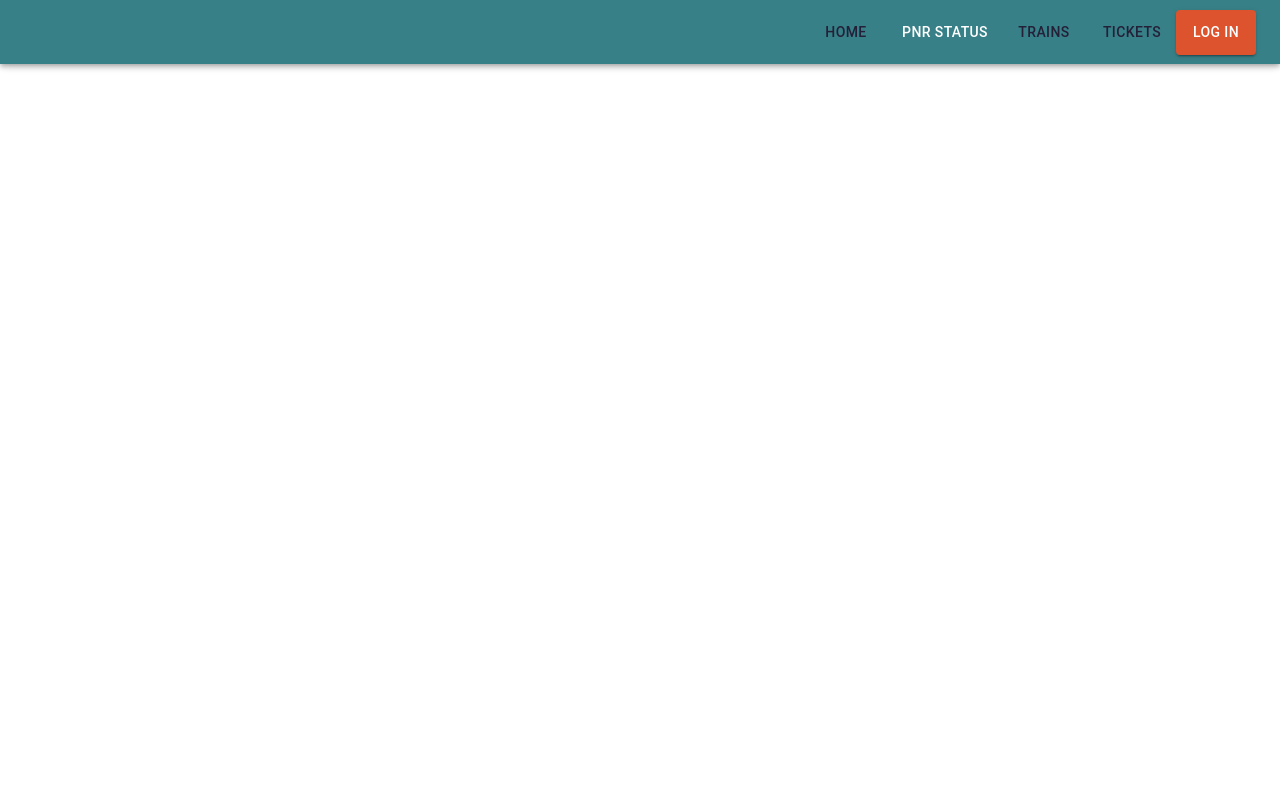
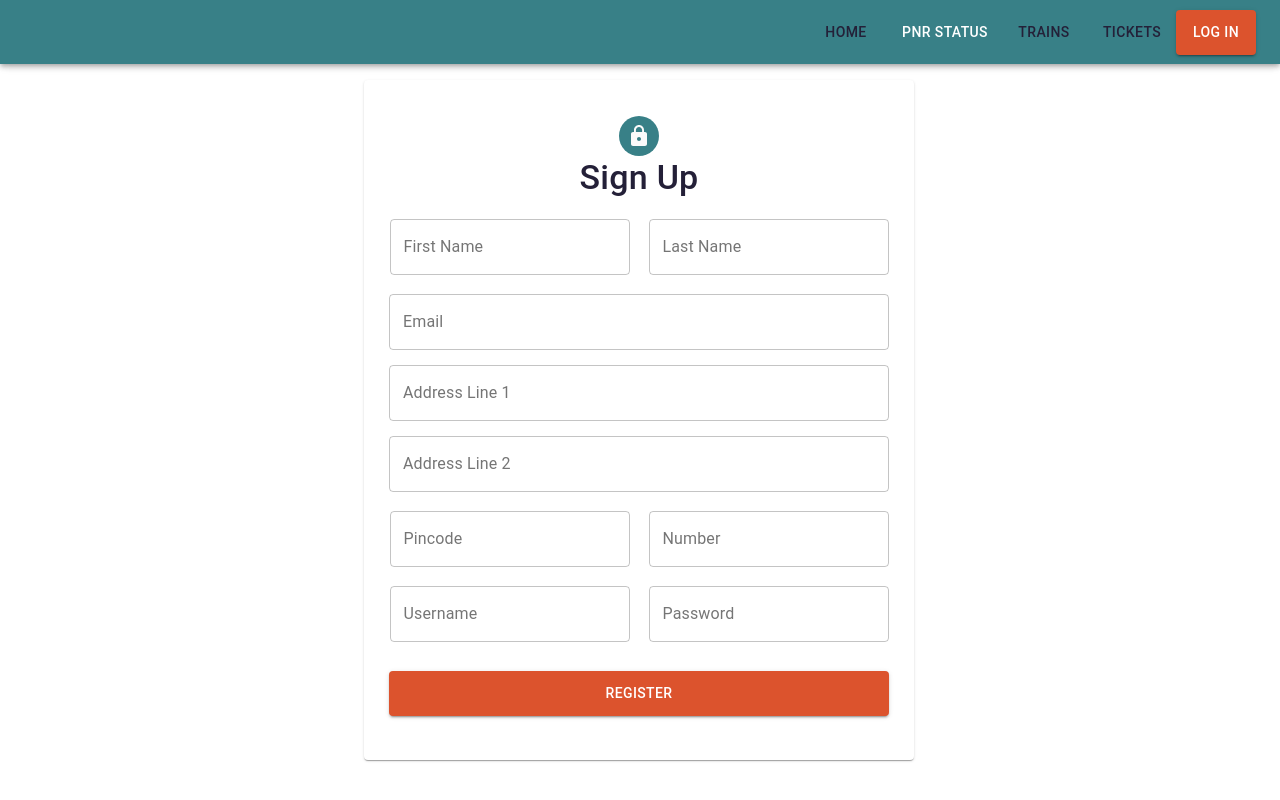
Before and after one commit to MohitJain617/NEXTRail, a React app in the folder NEXTRail/frontend/: page /signup in a window 1280 px wide. Built offline with nearby package versions, Linux system fonts and the light colour scheme; the HTML template or start-up script is replaced by a standard one.

Commit message:
Added SignUpPage

```diff
--- a/NEXTRail/frontend/src/components/HomePage.js
+++ b/NEXTRail/frontend/src/components/HomePage.js
@@ -12,6 +12,7 @@ import PnrPageDetails from "./PnrPageDetails";
 import NavBar from "./NavBar";
 import TrainBwStation from "./TrainBwStation";
 import LogInPage from "./LogInPage";
+import SignUpPage from "./SignUpPage";
 
 export default class HomePage extends Component {
   constructor(props) {
@@ -29,6 +30,7 @@ export default class HomePage extends Component {
             <Route path='/search' element={<TrainBwStation />}/>
             <Route path='/pnr' element={<PnrPageDetails />}/>
             <Route path='/login' element={<LogInPage />}/>
+            <Route path='/signup' element={<SignUpPage />}/>
         </Routes>
     </Router>
   }
--- /dev/null
+++ b/NEXTRail/frontend/src/components/SignUpPage.js
@@ -0,0 +1,120 @@
+import React, { Component } from "react";
+import { Typography, AppBar, Avatar, Card, CardContent, CssBaseline, Grid, Toolbar, Container, Button, Box, TextField } from "@material-ui/core";
+import LockOutlinedIcon from '@material-ui/icons/Lock';
+
+const textboxsmall = {
+	width: "240px",
+	height: "55px",
+	fontSize: "14px",
+	backgroundColor: "#FFFFFF"
+};
+
+const textboxbig = {
+	width: "500px",
+	height: "55px",
+	fontSize: "14px",
+	backgroundColor: "#FFFFFF"
+};
+
+
+
+const loginbut = {
+	backgroundColor: '#DC532D',
+	color: '#FFFFFF',
+	width: "500px",
+	height: "45px",
+	fontSize: "14px"
+};
+
+const appbarlogin = {
+	marginTop: "5px",
+	backgroundColor: '#FFFDF8',
+	color: '#DC532D',
+	width: "80px",
+	height: "45px",
+	fontSize: "14px"
+}
+
+const signup = {
+	color: '#242038',
+	width: "112px",
+	height: "20px",
+	fontSize: "12px"
+};
+
+export default class NavBar extends Component {
+	constructor(props) {
+		super(props);
+	}
+
+	render() {
+		return (
+			<div>
+				<Container maxWidth="sm" style={{
+					marginTop: '80px'
+				}}>
+					<Card style={{ display: "block", height: "680px", width: "550px" }}>
+						<CardContent>
+							<div align="center">
+								<Avatar sx={{ m: 1 }} style={{ backgroundColor: "#388087", marginTop: "20px" }}>
+									<LockOutlinedIcon />
+								</Avatar>
+								<Typography style={{ fontWeight: 500, color: '#242038', marginTop: '1px' }} variant="h4" align="center" position="relative" gutterBottom>
+									Sign Up
+								</Typography>
+							</div>
+							<div style={{ marginTop: "20px" }}>
+								<Grid container spacing={0} align="center" direction="row">
+									<Grid item xs={6}>
+										<TextField style={textboxsmall} id="outlined-basic" label="First Name" variant="outlined" />
+									</Grid>
+									<Grid item xs={6}>
+										<TextField style={textboxsmall} id="outlined-basic" label="Last Name" variant="outlined" />
+									</Grid>
+								</Grid>
+								<div style={{ marginTop: "20px" }}>
+									<Grid container spacing={2} align="center" direction="column">
+										<Grid item xs={16} marginTop="20px">
+											<TextField style={textboxbig} id="outlined-basic" label="Email" variant="outlined" />
+										</Grid>
+										<Grid item xs={16} marginTop="20px">
+											<TextField style={textboxbig} id="outlined-basic" label="Address Line 1" variant="outlined" />
+										</Grid>
+										<Grid item xs={16} marginTop="20px">
+											<TextField style={textboxbig} id="outlined-basic" label="Address Line 2" variant="outlined" />
+										</Grid>
+									</Grid>
+								</div>
+								<div style={{ marginTop: "20px" }}>
+									<Grid container spacing={0} align="center" direction="row">
+										<Grid item xs={6}>
+											<TextField style={textboxsmall} id="outlined-basic" label="Pincode" variant="outlined" />
+										</Grid>
+										<Grid item xs={6}>
+											<TextField style={textboxsmall} id="outlined-basic" label="Number" variant="outlined" />
+										</Grid>
+									</Grid>
+								</div>
+								<div style={{ marginTop: "20px" }}>
+									<Grid container spacing={0} align="center" direction="row">
+										<Grid item xs={6}>
+											<TextField style={textboxsmall} id="outlined-basic" label="Username" variant="outlined" />
+										</Grid>
+										<Grid item xs={6}>
+											<TextField style={textboxsmall} id="outlined-basic" label="Password" variant="outlined" />
+										</Grid>
+									</Grid>
+								</div>
+								<Grid container spacing={2} align="center" direction="column">
+									<Grid item xs={16} style={{ marginTop: "30px" }}>
+										<Button style={loginbut} variant="contained">Register</Button>
+									</Grid>
+								</Grid>
+							</div>
+						</CardContent>
+					</Card>
+				</Container>
+			</div>
+		);
+	}
+}
--- a/NEXTRail/frontend/src/components/TrainBwStation.js
+++ b/NEXTRail/frontend/src/components/TrainBwStation.js
@@ -1,5 +1,5 @@
 import React, { Component } from "react";
-import {Typography, AppBar,MenuItem, Card, CardAction, CardContent, CardMedia, CssBaseline, Grid, Toolbar, Container, Button, Box, TextField} from "@material-ui/core";
+import { Typography, AppBar, MenuItem, Card, CardAction, CardContent, CardMedia, CssBaseline, Grid, Toolbar, Container, Button, Box, TextField } from "@material-ui/core";
 
 
 const categoryDB = [
@@ -46,49 +46,49 @@ export default class TrainBwStation extends Component {
         super(props);
     }
 
-    render(){
+    render() {
         return (
             <div>
                 <Container maxWidth="sm" style={{
                     marginTop: '180px'
                 }}>
-                <Typography style={{ color:"#242038",fontWeight:550}} variant="h3" color="common.white" justifyContent = "center" align = "center" position="relative" gutterBottom>
+                    <Typography style={{ color: "#242038", fontWeight: 550 }} variant="h3" color="common.white" justifyContent="center" align="center" position="relative" gutterBottom>
                         Powering the next gen of railways in India.
                     </Typography>
                 </Container>
-            <Container align = "center" >
+                <Container align="center" >
                     <div>
-                    <Grid container spacing = {0} align = "center" justifyContent = "center">
-                        <Grid item xs = {0}>
+                        <Grid container spacing={0} align="center" justifyContent="center">
+                            <Grid item xs={0}>
                                 <TextField style={{
                                     fontSize: "14px",
                                     backgroundColor: "#FFFFFF",
                                 }}
                                     id="outlined-basic" label="From" variant="outlined" />
                             </Grid>
-                        <Grid item xs = {0} >
+                            <Grid item xs={0} >
                                 <TextField style={{
                                     fontSize: "14px",
                                     backgroundColor: "#FFFFFF",
                                 }}
                                     id="outlined-basic" label="To" variant="outlined" />
                             </Grid>
-                        <Grid item xs = {0}>
+                            <Grid item xs={0}>
                                 <TextField style={{
                                     fontSize: "14px",
                                     backgroundColor: "#FFFFFF",
                                 }}
-                                    id="outlined-basic" label="Date" type = "date" defaultValue = "2022-04-18" variant="outlined"
+                                    id="outlined-basic" label="Date" type="date" defaultValue="2022-04-18" variant="outlined"
                                     sx={{ width: 220 }}
-                                    InputLabelProps={{shrink: true,}} />
+                                    InputLabelProps={{ shrink: true, }} />
                             </Grid>
-                        <Grid item xs = {0}>
+                            <Grid item xs={0}>
                                 <TextField style={{
                                     width: "302px",
                                     height: "55px",
                                     fontSize: "14px",
                                     backgroundColor: "#FFFFFF",
-                                    }} select required= 'true' size = "medium"
+                                }} select required='true' size="medium"
                                     id="outlined-basic" label="Class Type" variant="outlined" >
                                     {categoryDB.map((option) => (
                                         <MenuItem key={option.value} value={option.value}>
@@ -98,7 +98,7 @@ export default class TrainBwStation extends Component {
 
                                 </TextField>
                             </Grid>
-                        <Grid item xs = {0}>
+                            <Grid item xs={0}>
                                 <Button style={{
                                     backgroundColor: "#DC532D",
                                     color: '#FFFFFF',
```
Also changed, not shown: 1 other file (tests, documents, lock files or other folders). Lines whose indentation alone changed are shown as unchanged.
